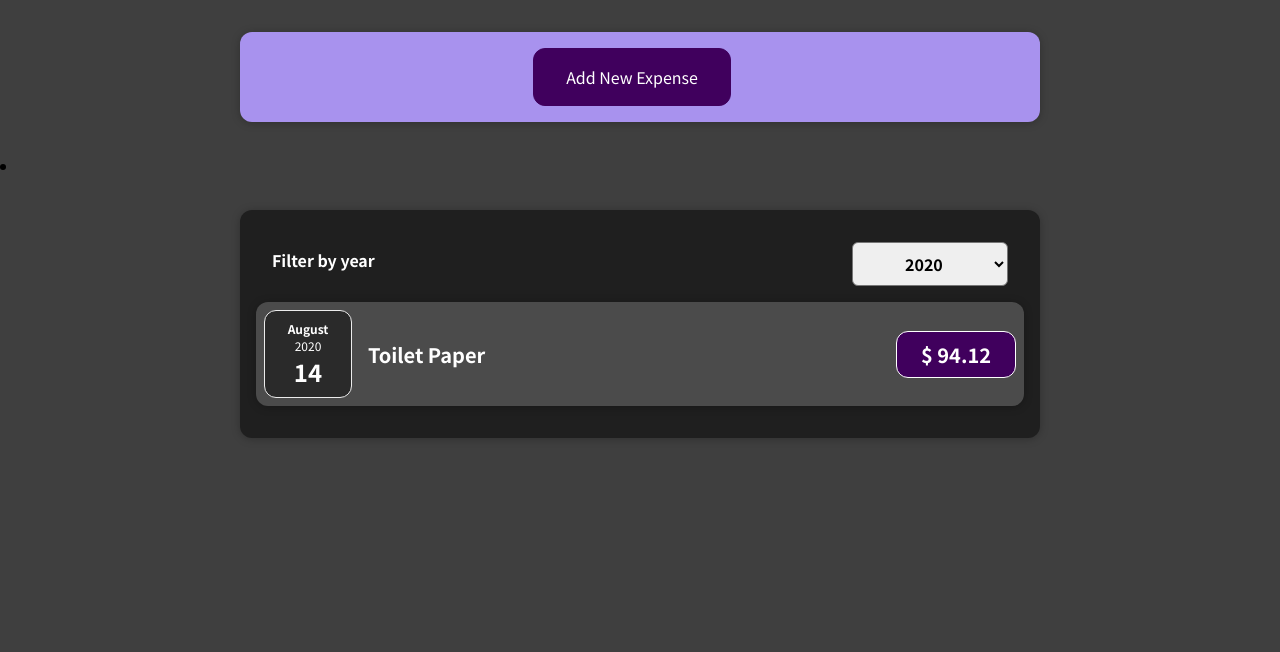
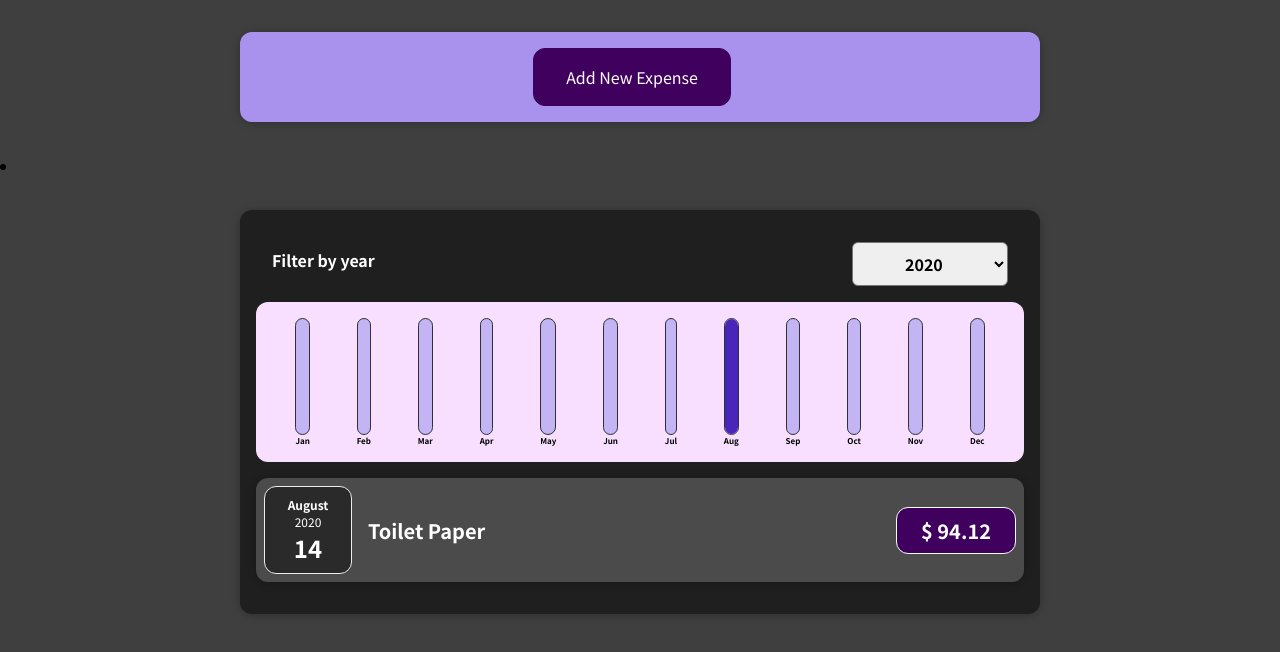
Before and after one commit to irhamsahbana/react-complete-guide, a React (Create React App) app: page / in a window 1280 px wide. Shown: the top 652 px of the page. Built offline with nearby package versions, Linux system fonts and the light colour scheme.

Commit message:
Finished Expenses Tracker

```diff
--- /dev/null
+++ b/src/components/Chart/Chart.css
@@ -0,0 +1,9 @@
+.chart {
+  padding: 1rem;
+  border-radius: 12px;
+  background-color: #f8dfff;
+  text-align: center;
+  display: flex;
+  justify-content: space-around;
+  height: 10rem;
+}
--- /dev/null
+++ b/src/components/Chart/Chart.js
@@ -0,0 +1,24 @@
+import "./Chart.css"
+import ChartBar from "./ChartBar"
+
+const Chart = (props) => {
+  const dataPointValues = props.dataPoints.map((dataPoint) => dataPoint.value)
+  const totalMaximum = Math.max(...dataPointValues)
+
+  return (
+    <div className='chart'>
+      {props.dataPoints.map((dataPoint) => {
+        return (
+          <ChartBar
+            key={dataPoint.label}
+            value={dataPoint.value}
+            maxValue={totalMaximum}
+            label={dataPoint.label}
+          />
+        )
+      })}
+    </div>
+  )
+}
+
+export default Chart
--- /dev/null
+++ b/src/components/Chart/ChartBar.css
@@ -0,0 +1,30 @@
+.chart-bar {
+  height: 100%;
+  display: flex;
+  flex-direction: column;
+  align-items: center;
+}
+
+.chart-bar__inner {
+  height: 100%;
+  width: 100%;
+  border: 1px solid #313131;
+  border-radius: 12px;
+  background-color: #c3b4f3;
+  overflow: hidden;
+  display: flex;
+  flex-direction: column;
+  justify-content: flex-end;
+}
+
+.chart-bar__fill {
+  background-color: #4826b9;
+  width: 100%;
+  transition: all 0.3s ease-out;
+}
+
+.chart-bar__label {
+  font-weight: bold;
+  font-size: 0.5rem;
+  text-align: center;
+}
--- /dev/null
+++ b/src/components/Chart/ChartBar.js
@@ -0,0 +1,23 @@
+import "./ChartBar.css"
+
+const ChartBar = (props) => {
+  let barFillHeight = "0%"
+
+  if (props.maxValue > 0) {
+    barFillHeight = Math.round((props.value / props.maxValue) * 100) + "%"
+  }
+
+  return (
+    <div className='chart-bar'>
+      <div className='chart-bar__inner'>
+        <div
+          className='chart-bar__fill'
+          style={{ height: barFillHeight }}
+        ></div>
+      </div>
+      <div className='chart-bar__label'>{props.label}</div>
+    </div>
+  )
+}
+
+export default ChartBar
--- a/src/components/Expenses/Expenses.js
+++ b/src/components/Expenses/Expenses.js
@@ -1,7 +1,8 @@
 import "./Expenses.css"
+import { useState } from "react"
 import Card from "../UI/Card"
 import ExpensesFilter from "./ExpensesFilter"
-import { useState } from "react"
+import ExpensesChart from "./ExpensesChart"
 import ExpensesList from './ExpensesList'
 
 const Expenses = (props) => {
@@ -19,6 +20,7 @@
     <li>
       <Card className='expenses'>
         <ExpensesFilter selected={year} onFilterChange={filterChangeHandler} />
+        <ExpensesChart expenses={filteredExpenses}/>
         <ExpensesList filteredExpenses={filteredExpenses}/>
       </Card>
     </li>
--- /dev/null
+++ b/src/components/Expenses/ExpensesChart.js
@@ -0,0 +1,27 @@
+import Chart from "../Chart/Chart"
+
+const ExpensesChart = (props) => {
+  const chartDataPoints = [
+    { label: "Jan", value: 0 },
+    { label: "Feb", value: 0 },
+    { label: "Mar", value: 0 },
+    { label: "Apr", value: 0 },
+    { label: "May", value: 0 },
+    { label: "Jun", value: 0 },
+    { label: "Jul", value: 0 },
+    { label: "Aug", value: 0 },
+    { label: "Sep", value: 0 },
+    { label: "Oct", value: 0 },
+    { label: "Nov", value: 0 },
+    { label: "Dec", value: 0 },
+  ]
+
+  for (const expense of props.expenses) {
+    const expenseMonth = expense.date.getMonth()
+    chartDataPoints[expenseMonth].value += expense.amount
+  }
+
+  return <Chart dataPoints={chartDataPoints}/>
+}
+
+export default ExpensesChart
--- a/src/components/NewExpense/ExpenseForm.js
+++ b/src/components/NewExpense/ExpenseForm.js
@@ -22,7 +22,7 @@
     event.preventDefault()
     const expenseData = {
       title: enteredTitle,
-      amount: enteredAmount,
+      amount: +enteredAmount,
       date: new Date(enteredDate),
     }
 
```
